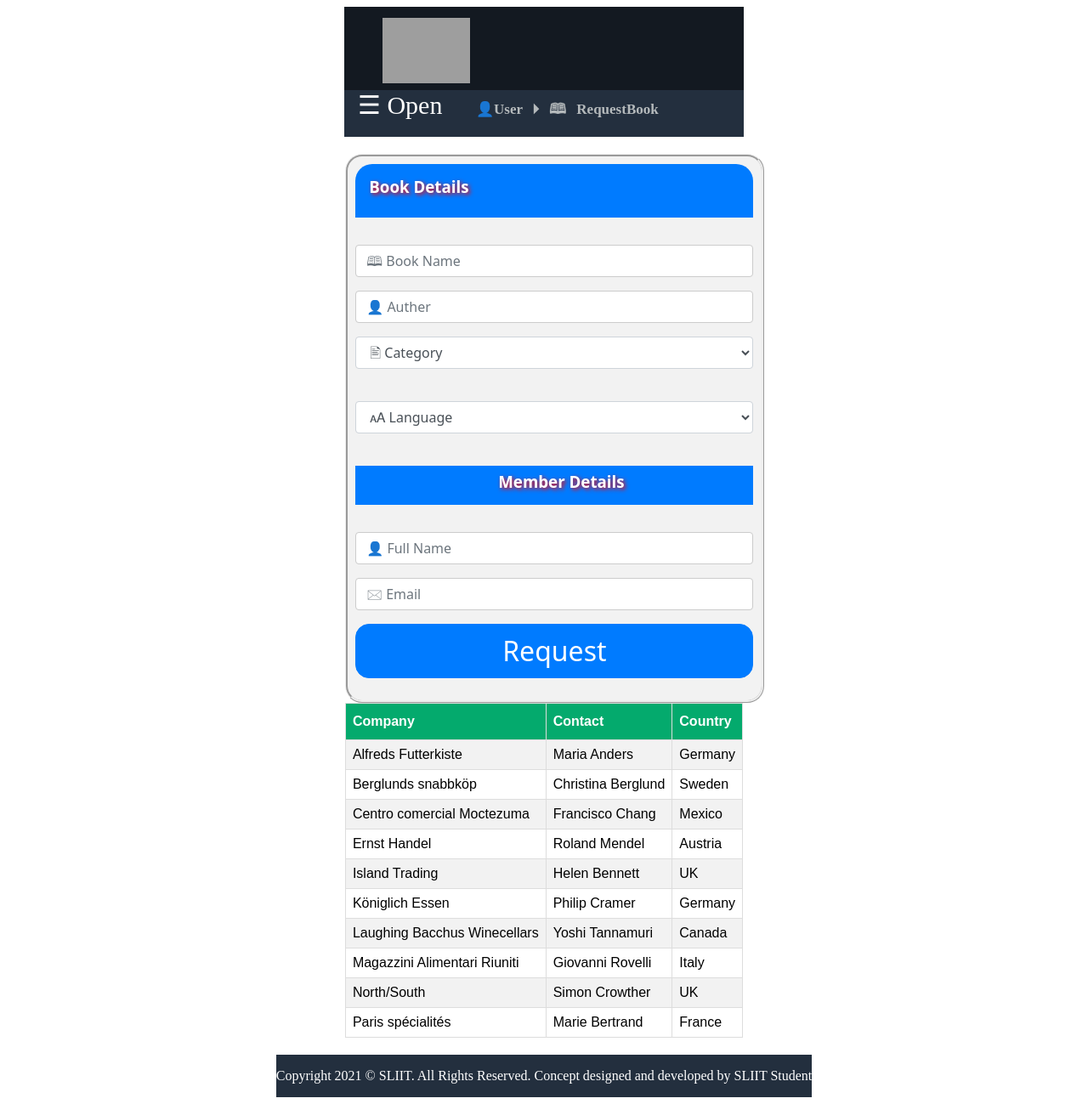
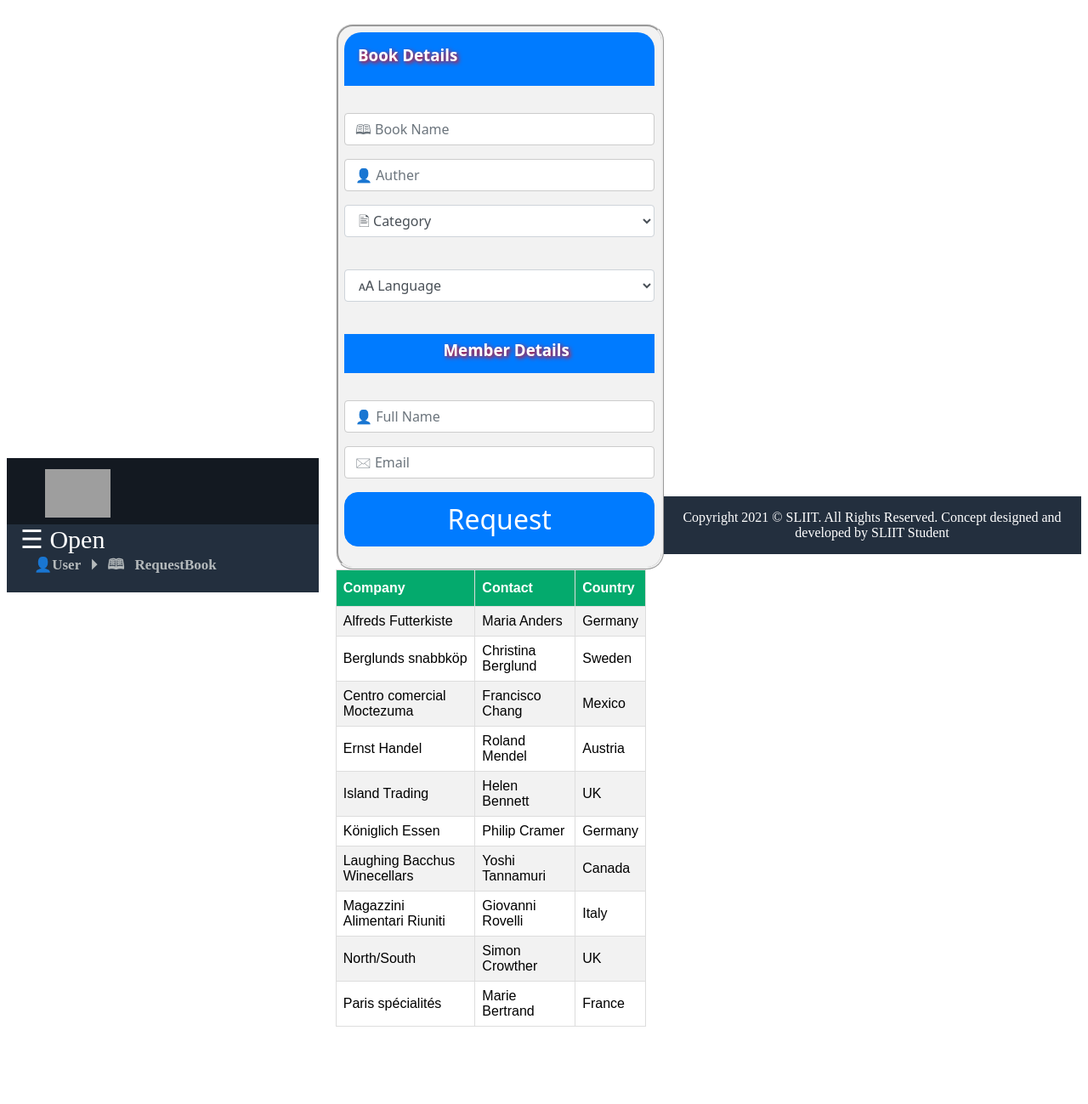
Before and after one commit to Chanuu99/online-library-management-system-, a PHP site: page /Src/it21068546/RequestBooks.php in a window 1280 px wide. Shown: the whole page at 85% size. After the commit the page ends 1208 px from the top, so only its background shows below. Run offline with PHP 8.4, Linux system fonts and the light colour scheme; grey boxes are pictures that could not be loaded.

Commit message:
Update request.css

```diff
--- a/Src/it21068546/css/request.css
+++ b/Src/it21068546/css/request.css
@@ -4,7 +4,7 @@ body{
 
 
 
-        display: grid;
+        display: flex;
         place-items: center;
 
 
@@ -21,6 +21,7 @@ body{
   padding : 2% 2% 2% 2%;
   align-items: center;
   display: block;
+
   border-style: ridge;
   transition: 0.2s;
   border-top-right-radius: 20px;
```
